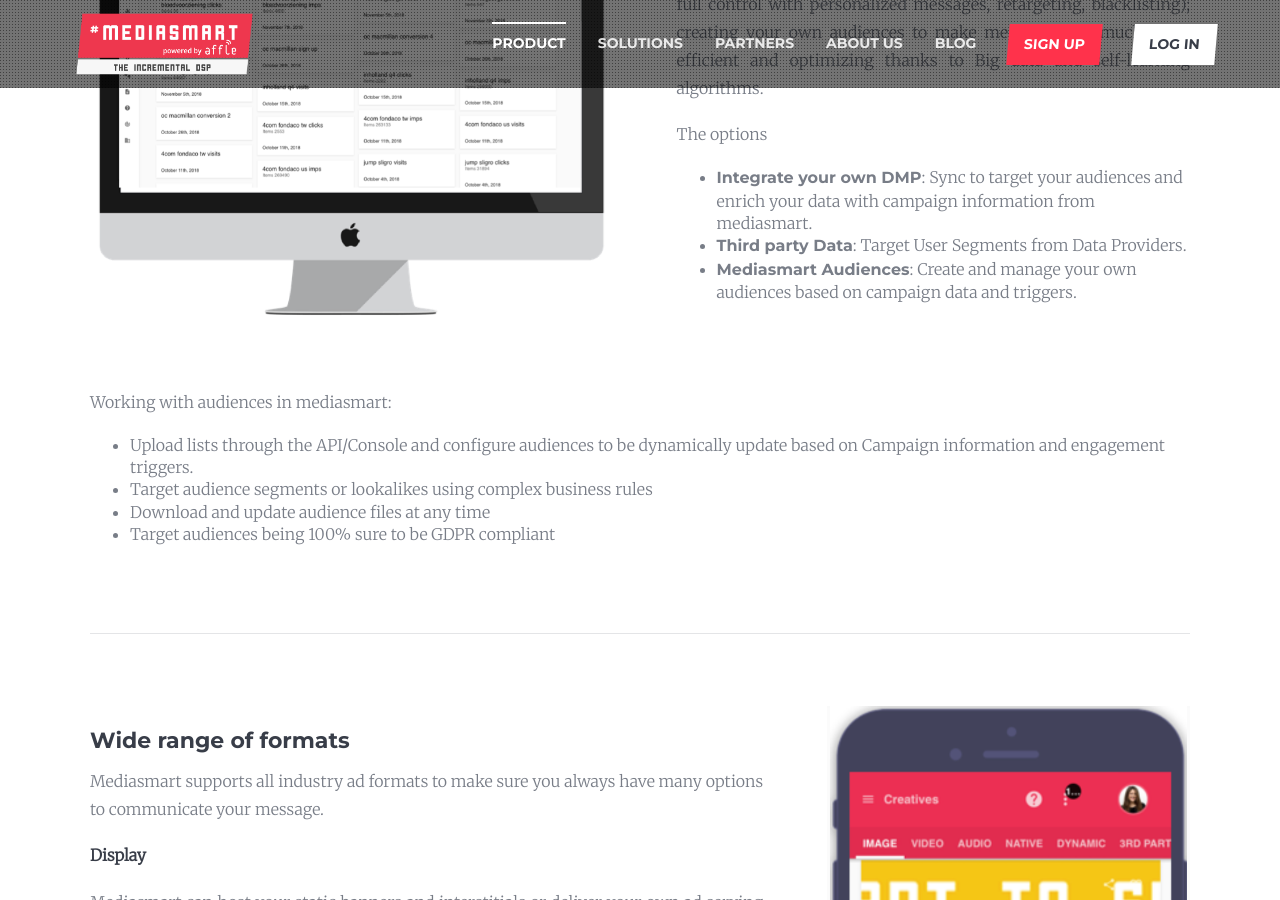
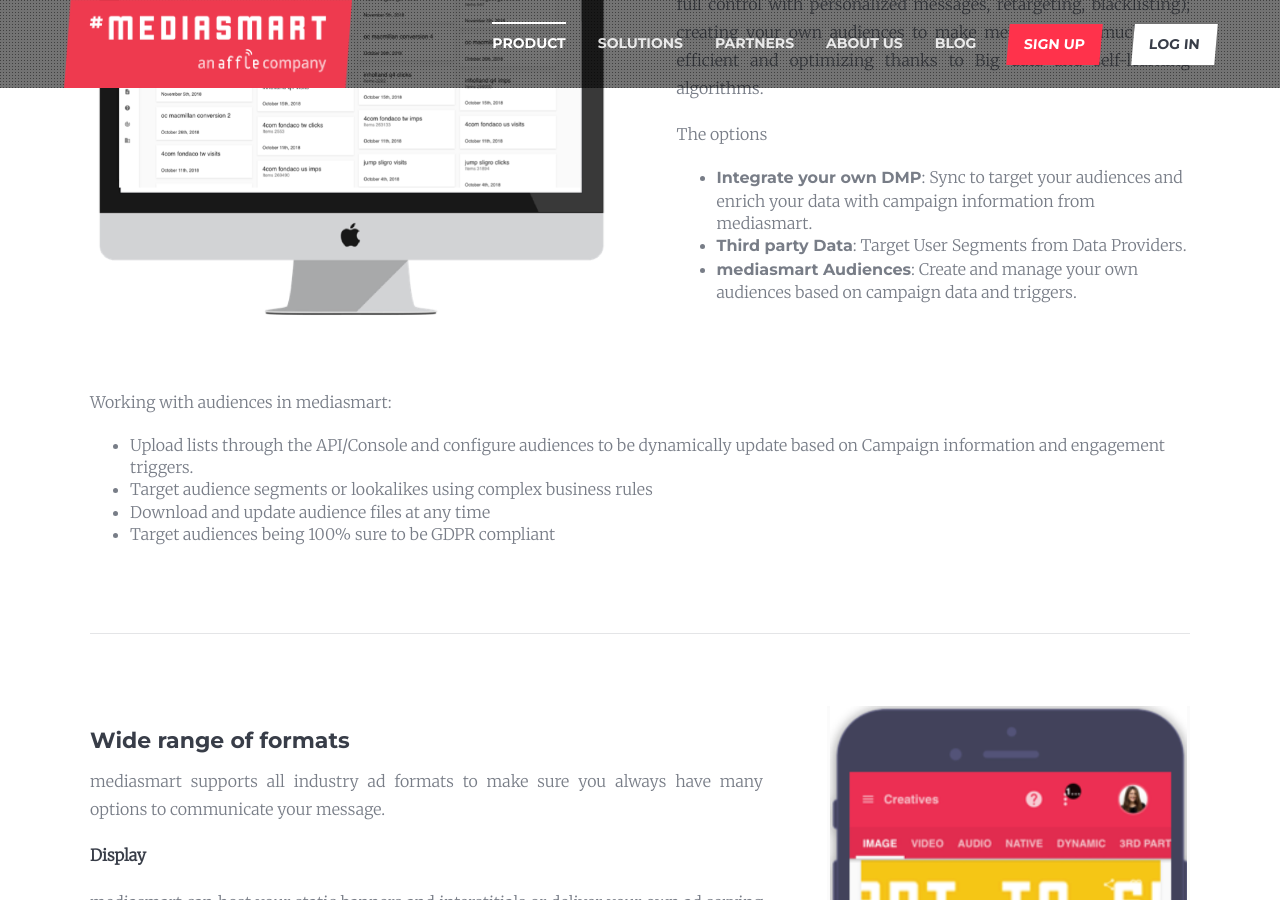
Before and after one commit to mediasmart/site-product, a Jekyll site: the page built from product/index.md, in a window 1280 px wide and 900 px high, scrolled down 3034 px. Built offline with Jekyll 4.4.1, drawn with Linux system fonts in a browser that asks for light colours; nearby versions of some CDN libraries; some web fonts are replaced; some of the changed text lies outside the part shown.

```diff
--- a/_includes/page-product.html
+++ b/_includes/page-product.html
@@ -71,7 +71,7 @@
       <ul>
         <li><strong>Integrate your own DMP</strong>: Sync to target your audiences and enrich your data with campaign information from mediasmart.</li>
         <li><strong>Third party Data</strong>: Target User Segments from Data Providers.</li>
-        <li><strong>Mediasmart Audiences</strong>: Create and manage your own audiences based on campaign data and triggers.</li>
+        <li><strong>mediasmart Audiences</strong>: Create and manage your own audiences based on campaign data and triggers.</li>
       </ul>
     </div>
   </div>
@@ -96,11 +96,11 @@
     <div>
       <h3>Wide range of formats</h3>
       <p>
-        Mediasmart supports all industry ad formats to make sure you always have many options to communicate your message.
+        mediasmart supports all industry ad formats to make sure you always have many options to communicate your message.
       </p>
       <h4>Display</h4>
       <p>
-        Mediasmart can host your static banners and interstitials or deliver your own ad serving tags. The platform is certified with all rich media ad servers most used in mobile, and it also supports the creation of dynamic ads, which content varies with user location, right within the console.
+        mediasmart can host your static banners and interstitials or deliver your own ad serving tags. The platform is certified with all rich media ad servers most used in mobile, and it also supports the creation of dynamic ads, which content varies with user location, right within the console.
       </p>
       <h4>Video</h4>
       <p>
```
Also changed, not shown: assets/images/logo-mediasmart.png.
